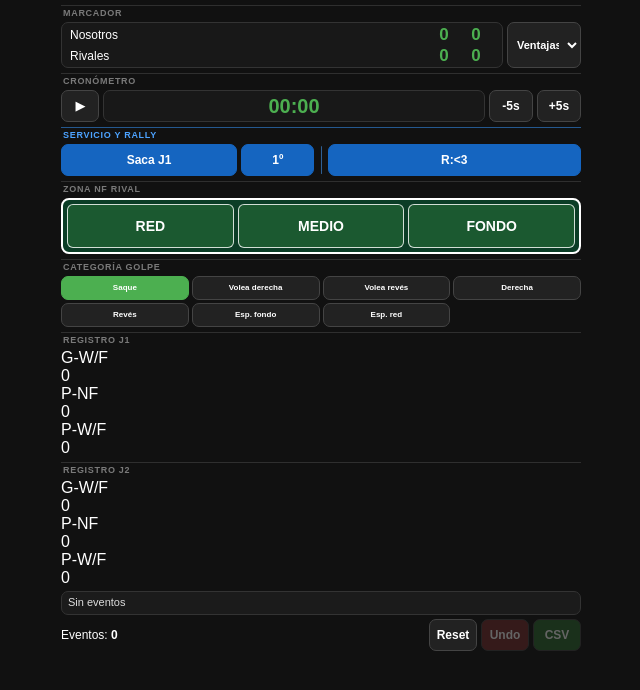
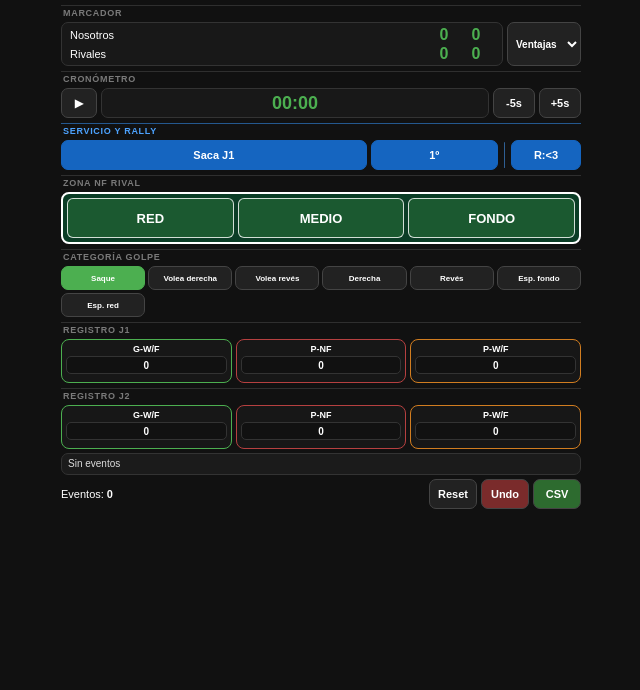
Before and after one commit to Such4rd/padeltrack, a plain HTML site: page index.html in a window 1280 px wide. Shown: the whole page, without its empty margins (319-959 px from the left). Drawn offline with Linux system fonts and the light colour scheme.

Commit message:
Refactor CSS for improved formatting and consistency

```diff
--- a/styles.css
+++ b/styles.css
@@ -1,407 +1,262 @@
-* {
-  margin: 0;
-  padding: 0;
-  box-sizing: border-box;
+*{
+  margin:0;
+  padding:0;
+  box-sizing:border-box;
 }
 
 html,
-body {
-  background: #111;
-  color: #fff;
-  font-family: Arial, sans-serif;
+body{
+  background:#111;
+  color:#fff;
+  font-family:Arial,sans-serif;
 }
 
-body {
-  padding: 4px;
+body{
+  padding:4px;
 }
 
-.app {
-  width: 100%;
-  max-width: 520px;
-  margin: 0 auto;
-  display: flex;
-  flex-direction: column;
-  gap: 4px;
+.app{
+  width:100%;
+  max-width:520px;
+  margin:0 auto;
+  display:flex;
+  flex-direction:column;
+  gap:4px;
 }
 
-.section-label {
-  margin-top: 1px;
-  padding-top: 2px;
-  border-top: 1px solid #2f2f2f;
-  font-size: 9px;
-  font-weight: 800;
-  letter-spacing: 0.7px;
-  color: #7a7a7a;
-  padding-left: 2px;
+.section-label{
+  margin-top:1px;
+  padding-top:2px;
+  border-top:1px solid #2f2f2f;
+  font-size:9px;
+  font-weight:800;
+  letter-spacing:.7px;
+  color:#7a7a7a;
+  padding-left:2px;
 }
 
-.blue-label {
-  color: #4da3ff;
-  border-top-color: #24588f;
+.blue-label{
+  color:#4da3ff;
+  border-top-color:#24588f;
 }
 
 button,
-select {
-  height: 32px;
-  border: 1px solid #444;
-  border-radius: 7px;
-  background: #222;
-  color: #fff;
-  font-size: 12px;
-  padding: 0 5px;
+select{
+  height:30px;
+  border:1px solid #444;
+  border-radius:7px;
+  background:#222;
+  color:#fff;
+  font-size:11px;
+  padding:0 4px;
 }
 
-button {
-  cursor: pointer;
-  font-weight: 700;
+button{
+  cursor:pointer;
+  font-weight:700;
 }
 
-select {
-  width: 100%;
+.header-row{
+  display:grid;
+  grid-template-columns:1fr 74px;
+  gap:4px;
 }
 
-/* MARCADOR */
-
-.header-row {
-  display: grid;
-  grid-template-columns: 1fr 74px;
-  gap: 4px;
+.scoreboard{
+  height:44px;
+  background:#181818;
+  border:1px solid #333;
+  border-radius:7px;
+  padding:3px 8px;
+  display:flex;
+  flex-direction:column;
+  justify-content:center;
+  gap:1px;
 }
 
-.scoreboard {
-  height: 46px;
-  background: #181818;
-  border: 1px solid #333;
-  border-radius: 7px;
-  padding: 3px 8px;
-  display: flex;
-  flex-direction: column;
-  justify-content: center;
-  gap: 1px;
+.score-line{
+  display:grid;
+  grid-template-columns:1fr 28px 36px;
+  align-items:center;
+  font-size:11px;
 }
 
-.score-line {
-  display: grid;
-  grid-template-columns: 1fr 28px 36px;
-  align-items: center;
-  font-size: 12px;
+.score-line strong{
+  text-align:center;
+  font-size:16px;
+  color:#4caf50;
 }
 
-.score-line strong {
-  text-align: center;
-  font-size: 17px;
-  color: #4caf50;
+#deuce-mode{
+  height:44px;
+  font-size:10px;
+  font-weight:800;
 }
 
-#deuce-mode {
-  height: 46px;
-  font-weight: 800;
-  font-size: 11px;
+.crono-row{
+  display:grid;
+  grid-template-columns:36px 1fr 42px 42px;
+  gap:4px;
 }
 
-/* CRONO */
-
-.crono-row {
-  display: grid;
-  grid-template-columns: 38px 1fr 44px 44px;
-  gap: 4px;
+#crono-display{
+  height:30px;
+  display:flex;
+  align-items:center;
+  justify-content:center;
+  color:#4caf50;
+  font-size:18px;
+  font-weight:900;
+  background:#181818;
+  border-radius:7px;
+  border:1px solid #333;
 }
 
-#crono-display {
-  height: 32px;
-  display: flex;
-  align-items: center;
-  justify-content: center;
-  color: #4caf50;
-  font-size: 20px;
-  font-weight: 900;
-  background: #181818;
-  border-radius: 7px;
-  border: 1px solid #333;
+.service-rally-row{
+  display:grid;
+  grid-template-columns:1fr 1px 70px;
+  gap:6px;
+  align-items:center;
 }
 
-/* SERVICIO Y RALLY */
-
-.service-rally-row {
-  display: grid;
-  grid-template-columns: 1fr 1px 1fr;
-  gap: 6px;
-  align-items: center;
+.service-group{
+  display:grid;
+  grid-template-columns:1.2fr .5fr;
+  gap:4px;
 }
 
-.service-group {
-  display: grid;
-  grid-template-columns: 1.2fr 0.5fr;
-  gap: 4px;
+.service-divider{
+  width:1px;
+  height:26px;
+  background:#2f5f93;
+  justify-self:center;
+  border-radius:999px;
 }
 
-.rally-group {
-  display: grid;
-  grid-template-columns: repeat(3, 1fr);
-  gap: 4px;
+.toggle-btn.active{
+  background:#1565c0;
+  border-color:#1565c0;
 }
 
-.service-divider {
-  width: 1px;
-  height: 28px;
-  background: #2f5f93;
-  justify-self: center;
-  border-radius: 999px;
+.court{
+  height:52px;
+  display:grid;
+  grid-template-columns:repeat(3,1fr);
+  gap:4px;
+  background:#0b3d26;
+  border:2px solid #fff;
+  border-radius:8px;
+  padding:4px;
 }
 
-.blue-block button {
-  border-color: #24588f;
+.court-zone{
+  height:auto;
+  border-radius:6px;
+  border:1px solid rgba(255,255,255,.8);
+  background:rgba(76,175,80,.25);
+  font-size:13px;
+  font-weight:900;
 }
 
-.toggle-btn {
-  background: #181818;
-  border-color: #444;
-  white-space: nowrap;
+.category-buttons{
+  display:grid;
+  grid-template-columns:repeat(6,1fr);
+  gap:3px;
 }
 
-.toggle-btn.active {
-  background: #1565c0;
-  border-color: #1565c0;
-  color: #fff;
+.category-btn{
+  height:24px;
+  font-size:8px;
 }
 
-.service-rally-row .btn.selected {
-  background: #1565c0;
-  border-color: #1565c0;
+.category-btn.selected{
+  background:#4caf50;
+  border-color:#4caf50;
 }
 
-/* CAUSA */
-
-.cause-panel {
-  display: grid;
-  grid-template-columns: 1fr;
-  gap: 4px;
+.register-grid{
+  display:grid;
+  grid-template-columns:repeat(3,1fr);
+  gap:4px;
 }
 
-.cause-block {
-  border: 1px solid #333;
-  border-radius: 7px;
-  padding: 4px;
-  background: #171717;
+.register-column{
+  border-radius:8px;
+  padding:4px;
+  background:#171717;
+  border:1px solid #333;
 }
 
-.cause-rival {
-  border-color: #777;
+.winner-col{
+  border-color:#4caf50;
 }
 
-.cause-j1 {
-  border-color: #4caf50;
+.nf-col{
+  border-color:#b64040;
 }
 
-.cause-j2 {
-  border-color: #4da3ff;
+.lost-col{
+  border-color:#d17d20;
 }
 
-.cause-title {
-  font-size: 9px;
-  font-weight: 900;
-  letter-spacing: 0.7px;
-  margin-bottom: 3px;
-  color: #aaa;
+.register-title{
+  font-size:9px;
+  font-weight:900;
+  text-align:center;
 }
 
-.cause-j1 .cause-title {
-  color: #4caf50;
+.register-counter{
+  height:18px;
+  display:flex;
+  align-items:center;
+  justify-content:center;
+  margin:2px 0 4px;
+  border-radius:5px;
+  background:#111;
+  border:1px solid #333;
+  font-size:10px;
+  font-weight:900;
 }
 
-.cause-j2 .cause-title {
-  color: #4da3ff;
+.stroke-buttons{
+  display:grid;
+  grid-template-columns:1fr;
+  gap:2px;
 }
 
-.cause-row {
-  display: grid;
-  grid-template-columns: repeat(5, 1fr);
-  gap: 3px;
+.stroke-btn{
+  height:22px;
+  min-height:22px;
+  font-size:7px;
+  line-height:.9;
+  padding:1px;
 }
 
-.cause-row.one {
-  grid-template-columns: 1fr;
+.last-event{
+  min-height:22px;
+  padding:4px 6px;
+  background:#1b1b1b;
+  border:1px solid #333;
+  border-radius:7px;
+  font-size:10px;
+  color:#ddd;
+  white-space:nowrap;
+  overflow:hidden;
+  text-overflow:ellipsis;
 }
 
-.cause-btn {
-  height: 26px;
-  font-size: 8.4px;
-  line-height: 1;
-  padding: 1px 2px;
-  background: #191919;
-  border-color: #444;
+.bottom-row{
+  display:grid;
+  grid-template-columns:1fr 48px 48px 48px;
+  gap:4px;
+  align-items:center;
+  font-size:11px;
 }
 
-.cause-btn.selected {
-  background: #4caf50;
-  border-color: #4caf50;
-  color: #fff;
+#undo-btn{
+  background:#7a2b2b;
 }
 
-/* JUGADORES */
-
-#players-stroke-area {
-  display: grid;
-  grid-template-columns: 1fr;
-  gap: 4px;
+#export-btn{
+  background:#2d6b2f;
 }
-
-.player-panel {
-  border: 1px solid #333;
-  border-radius: 8px;
-  padding: 4px;
-  background: #171717;
-}
-
-.player-j1 {
-  border-color: #4caf50;
-}
-
-.player-j2 {
-  border-color: #4da3ff;
-}
-
-.player-title {
-  display: grid;
-  grid-template-columns: 1fr 30px;
-  align-items: center;
-  font-size: 10px;
-  font-weight: 900;
-  letter-spacing: 0.5px;
-  margin-bottom: 3px;
-  padding-bottom: 3px;
-  border-bottom: 1px solid #333;
-}
-
-.player-title strong {
-  height: 20px;
-  border-radius: 5px;
-  background: #111;
-  border: 1px solid #333;
-  display: flex;
-  align-items: center;
-  justify-content: center;
-  font-size: 11px;
-}
-
-.player-j1 .player-title {
-  color: #4caf50;
-}
-
-.player-j2 .player-title {
-  color: #4da3ff;
-}
-
-.player-j1 .player-title strong {
-  color: #4caf50;
-  border-color: #4caf50;
-}
-
-.player-j2 .player-title strong {
-  color: #4da3ff;
-  border-color: #4da3ff;
-}
-
-/* GOLPES */
-
-.category-buttons {
-  display: grid;
-  grid-template-columns: repeat(4, 1fr);
-  gap: 3px;
-}
-
-.stroke-buttons {
-  display: grid;
-  grid-template-columns: repeat(4, 1fr);
-  gap: 3px;
-  max-height: none !important;
-  overflow: visible !important;
-}
-
-.category-btn,
-.stroke-btn {
-  height: 24px !important;
-  min-height: 24px !important;
-  font-size: 8px !important;
-  line-height: 0.95;
-  padding: 1px 2px;
-}
-
-.category-btn.selected,
-.stroke-btn.selected {
-  background: #4caf50;
-  border-color: #4caf50;
-}
-
-.player-j2 .stroke-btn.selected {
-  background: #1565c0;
-  border-color: #1565c0;
-}
-
-/* PISTA */
-
-.court {
-  height: 56px;
-  display: grid;
-  grid-template-columns: repeat(3, 1fr);
-  gap: 4px;
-  background: #0b3d26;
-  border: 2px solid #fff;
-  border-radius: 8px;
-  padding: 4px;
-}
-
-.court-zone {
-  height: auto;
-  border-radius: 6px;
-  border: 1px solid rgba(255,255,255,0.8);
-  background: rgba(76, 175, 80, 0.25);
-  font-size: 14px;
-  font-weight: 900;
-}
-
-.court-zone:active {
-  background: #4caf50;
-}
-
-.hidden {
-  display: none !important;
-}
-
-/* FOOTER */
-
-.last-event {
-  min-height: 24px;
-  padding: 4px 6px;
-  background: #1b1b1b;
-  border: 1px solid #333;
-  border-radius: 7px;
-  font-size: 11px;
-  color: #ddd;
-  white-space: nowrap;
-  overflow: hidden;
-  text-overflow: ellipsis;
-}
-
-.bottom-row {
-  display: grid;
-  grid-template-columns: 1fr 48px 48px 48px;
-  gap: 4px;
-  align-items: center;
-  font-size: 12px;
-}
-
-#undo-btn {
-  background: #7a2b2b;
-}
-
-#export-btn {
-  background: #2d6b2f;
-}
-
-button:disabled {
-  opacity: 0.35;
-}
-.cause-row.three {
-  grid-template-columns: repeat(3, 1fr);
-}
```
